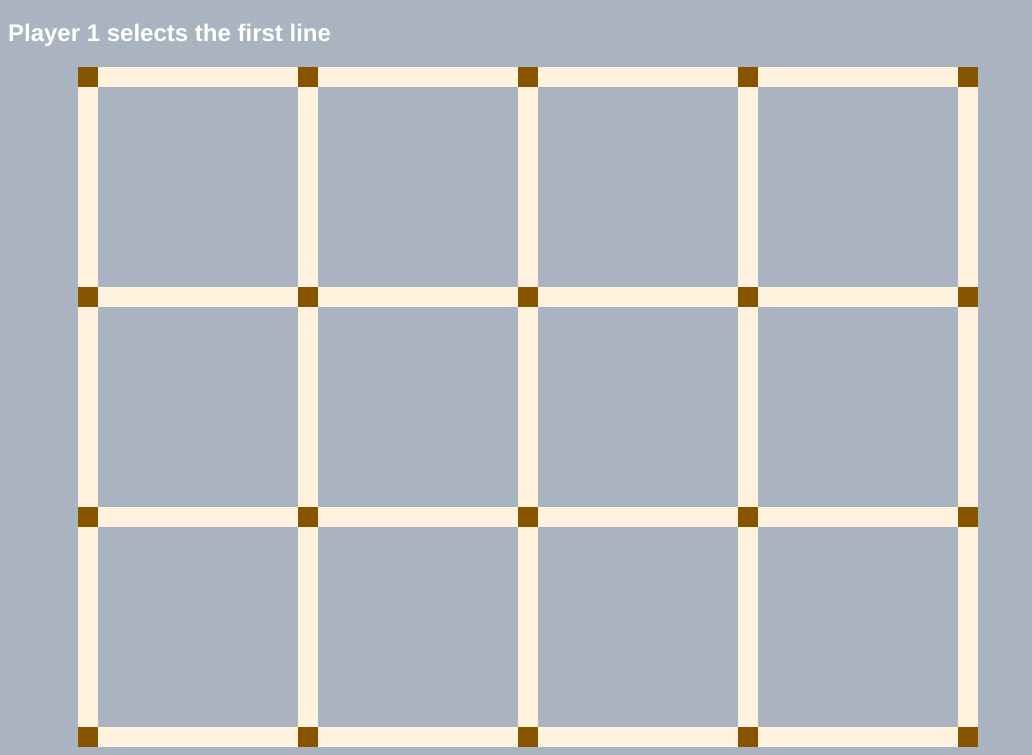
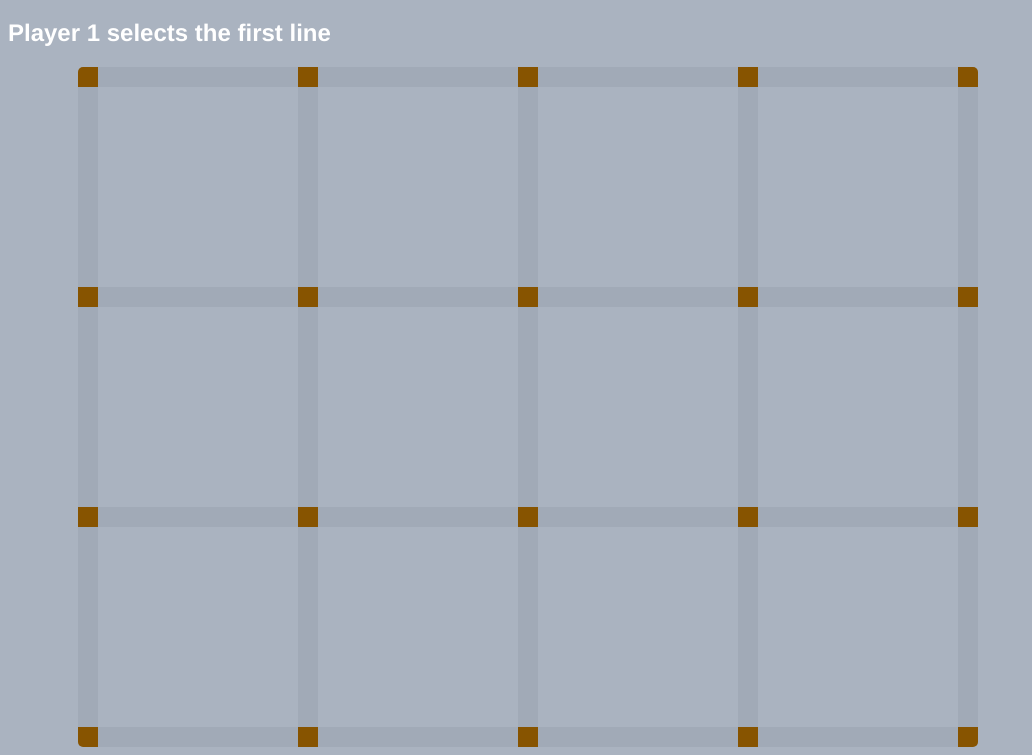
Before and after one commit to daleinen7/dots-and-boxes-and-synthesizers, a plain HTML site: page index.html in a window 1280 px wide. Shown: the part 61-816 px from the top of the page, without its empty margins (0-1032 px from the left). Drawn offline with Linux system fonts and the light colour scheme.

Commit message:
adjust volume

```diff
--- a/css/style.css
+++ b/css/style.css
@@ -1,7 +1,7 @@
 :root {
     --bg-color: #AAB3C0;
     --board: #875400;
-    --lines: #FFF3DF;
+    --lines: #a1aab7;
     --player-1-color: #1A0B5D;
     --player-1-hover: #483892;
     --player-1-box: #6455AA;
@@ -24,6 +24,8 @@ main {
     justify-content: start;
     flex-wrap: wrap;
     background-color: var(--board);
+    border: solid #456123 0;
+    border-radius: 5px;
 }
 
 .box {
--- a/js/app.js
+++ b/js/app.js
@@ -211,7 +211,7 @@ function playMusicalNotes(line) {
     const notesBeingPlayed = getMusicalNotes(boxesBeingPlayed);
 
     notesBeingPlayed.forEach(function (note) {
-        playNote(note, 0.6 - ( notesBeingPlayed.length * 0.05 ));
+        playNote(note, 0.6 - ( notesBeingPlayed.length * 0.07 ));
     })
 }
 
```
